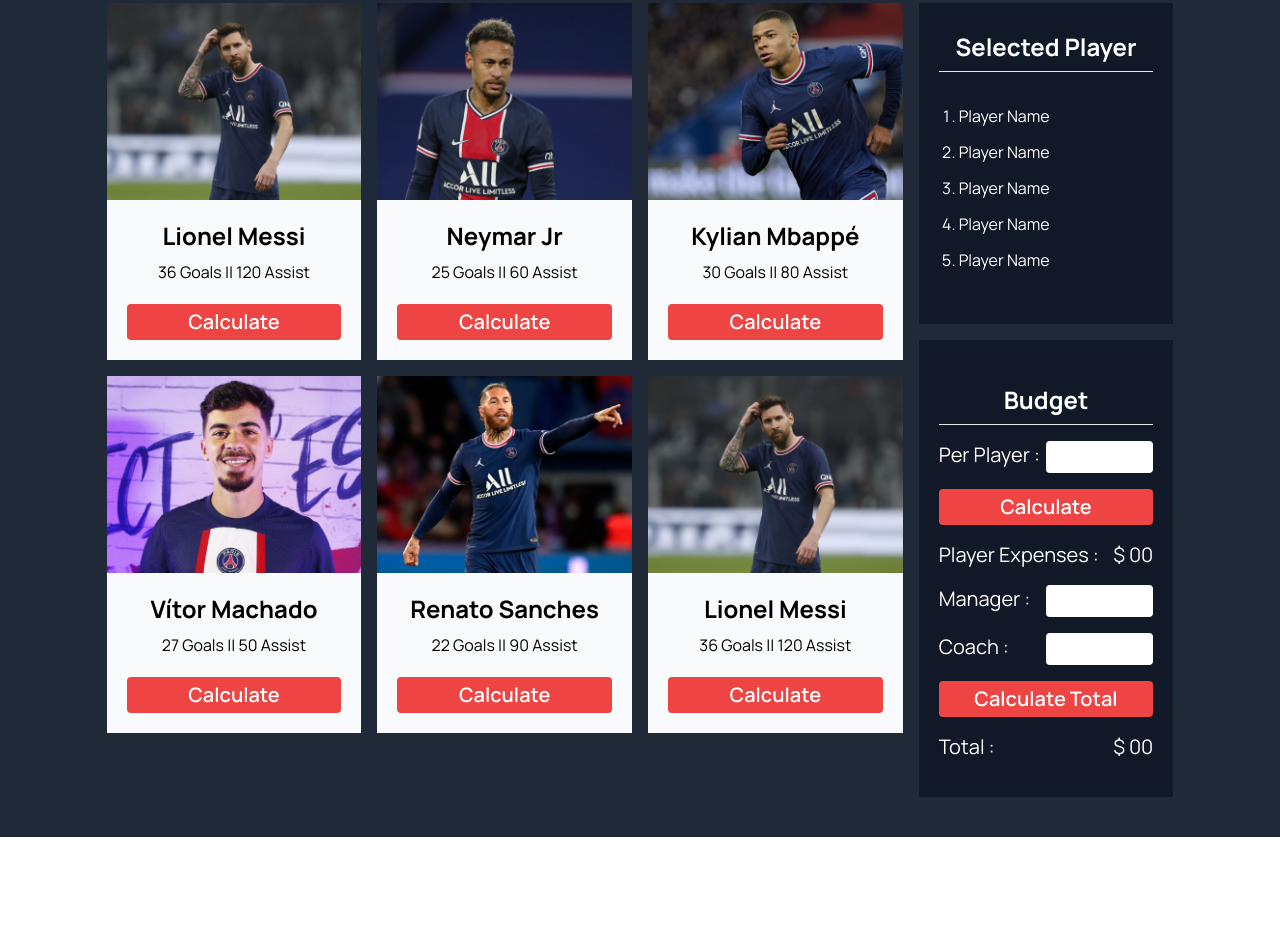
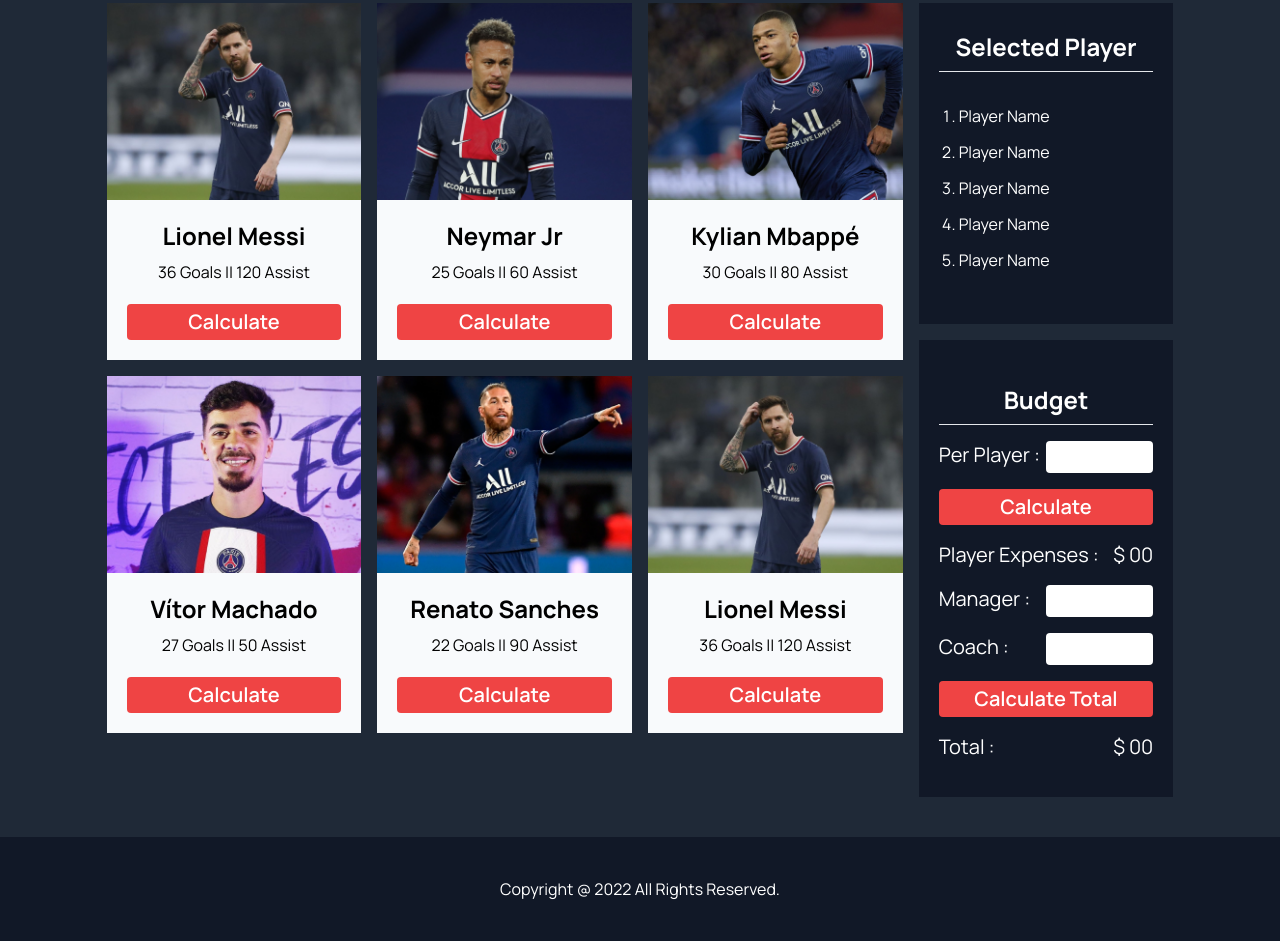
Before and after one commit to imran-mridha/best-team, a plain HTML site: page index.html in a window 1280 px wide. Shown: the part 492-1433 px from the top of the page. Before the commit the page ends 1329 px from the top, so only its background shows below. Drawn offline with nearby package versions, Linux system fonts and the light colour scheme.

```diff
--- a/index.html
+++ b/index.html
@@ -6,7 +6,7 @@
   <meta http-equiv="X-UA-Compatible" content="IE=edge">
   <meta name="viewport" content="width=device-width, initial-scale=1.0">
   <title>Make Your Best Team</title>
-  <!-- DaisyUI CDN  -->
+  <!-- Tailwind CDN  -->
   <script src="https://cdn.tailwindcss.com"></script>
 
   <style>
@@ -182,7 +182,10 @@
     </section>
 
   </main>
-
+  <!-- Footer Section  -->
+  <footer class="bg-gray-900 text-white text-center py-10">
+    <h4>Copyright @ 2022 All Rights Reserved.</h4>
+  </footer>
 
 
 
```
